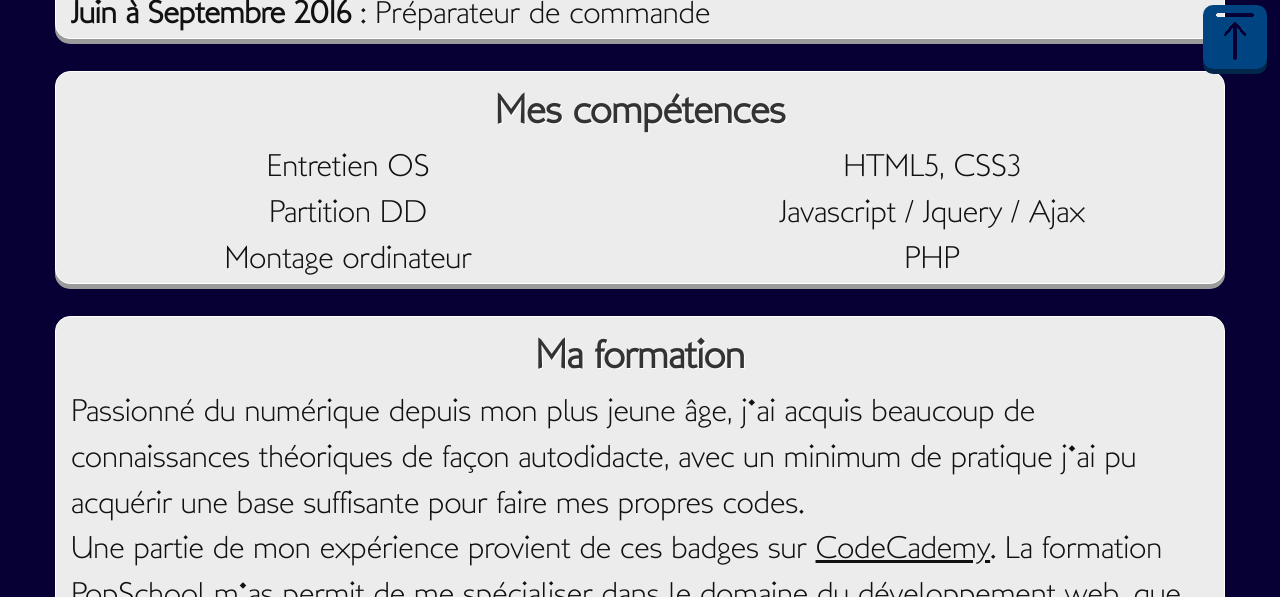
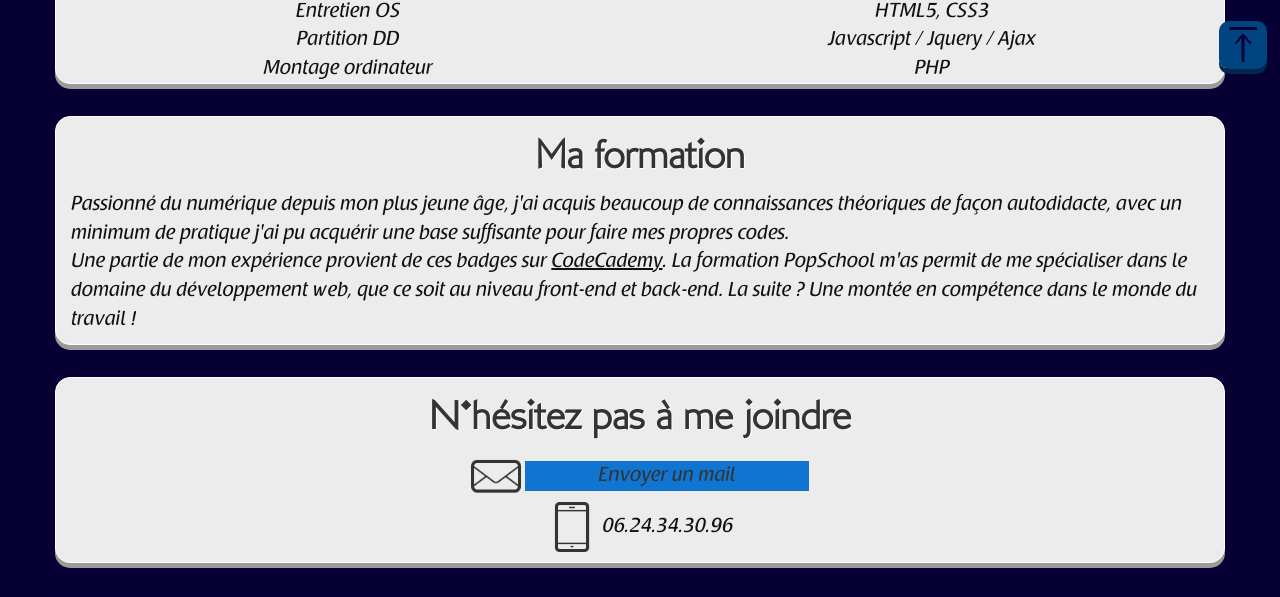
Before and after one commit to aonoloki/CV, a plain HTML site: page indexFr.html in a window 1280 px wide. Shown: the part 723-1320 px from the top of the page. Drawn offline with Linux system fonts and the light colour scheme.

Commit message:
Some fixes

```diff
--- a/css/default.css
+++ b/css/default.css
@@ -183,8 +183,8 @@ ul.exp {
 }
 
 ul, p {
-  font-family: 'London';
-  font-size: 4vh;
+  font-family: 'raspoutine';
+  font-size: 2.5vh;
   font-weight: 400;
   color: #111;
 }
@@ -204,10 +204,10 @@ form {
 }
 
 input[type=submit], .input {
-  background-color: #004888;
+  background-color: #0f75d0;
   width: 25%;
-  font-family: 'london';
-  font-size: 4vh;
+  font-family: 'raspoutine';
+  font-size: 2.5vh;
 }
 
 .iconImg {
@@ -267,6 +267,7 @@ footer.footer.navbar-fixed-bottom {
    bottom: 1vh;
    right: 1vw;
    position: fixed;
+   height: 50px;
  }
 
  .social {
@@ -296,13 +297,14 @@ footer.footer.navbar-fixed-bottom {
   }
 
   input[type=submit], .input {
-    width: 25%;
+    width: 50%;
   }
 
   .arrow {
     bottom: 1vh;
     right: 1vw;
     position: fixed;
+    height: 50px;
   }
 
   .social {
@@ -365,7 +367,7 @@ footer.footer.navbar-fixed-bottom {
   }
 
   .portrait {
-    margin: 1vh auto 0 auto;
+    margin: 3vh auto 0 auto;
   }
 
   h2 {
@@ -379,7 +381,7 @@ footer.footer.navbar-fixed-bottom {
   }
 
   .arrow {
-    height: 8vh;
+    height: 6vh;
     bottom: 1vh;
     right: 1vw;
     position: fixed;
```
